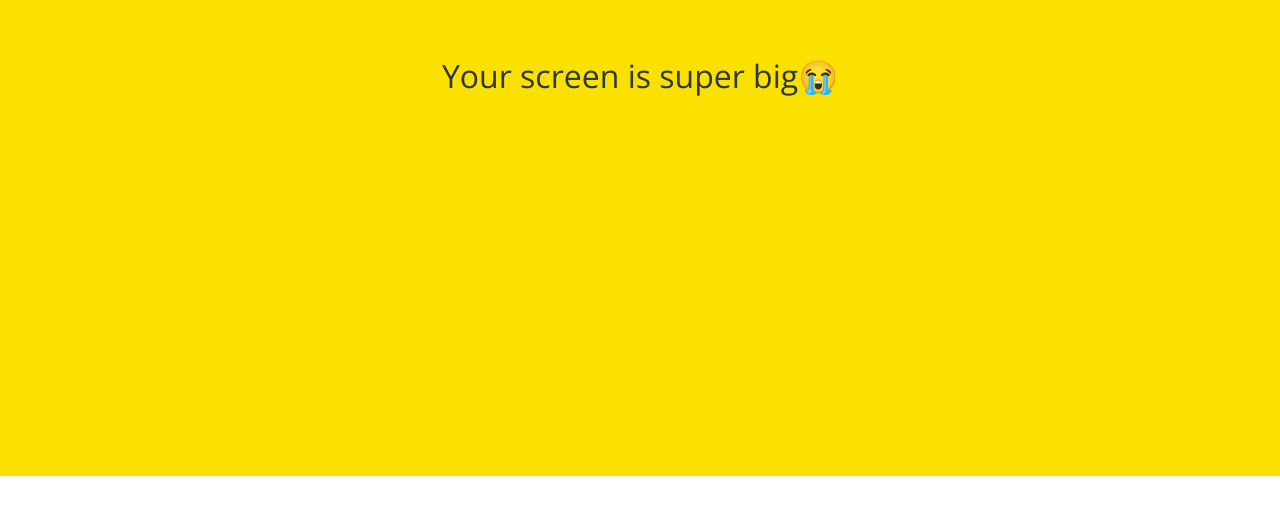
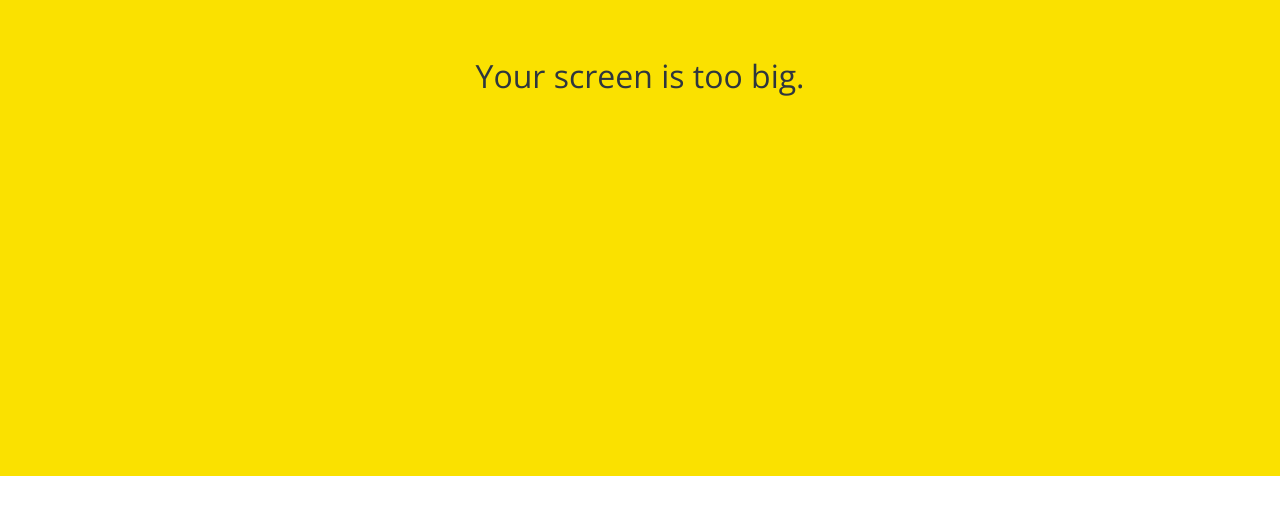
Before and after one commit to jaieve/KokoaClone, a plain HTML site: page index.html in a window 1280 px wide. Shown: the part 324-838 px from the top of the page. Drawn offline with nearby package versions, Linux system fonts and the light colour scheme.

Commit message:
Update index.html

```diff
--- a/index.html
+++ b/index.html
@@ -41,7 +41,7 @@
       <a href="#">Fine Kokoa Account or Password</a>
     </form>
     <div id="no-mobile">
-      <span>Your screen is super big😭</span>
+      <span>Your screen is too big.</span>
     </div>
     <script
       src="https://kit.fontawesome.com/6478f529f2.js"
```
